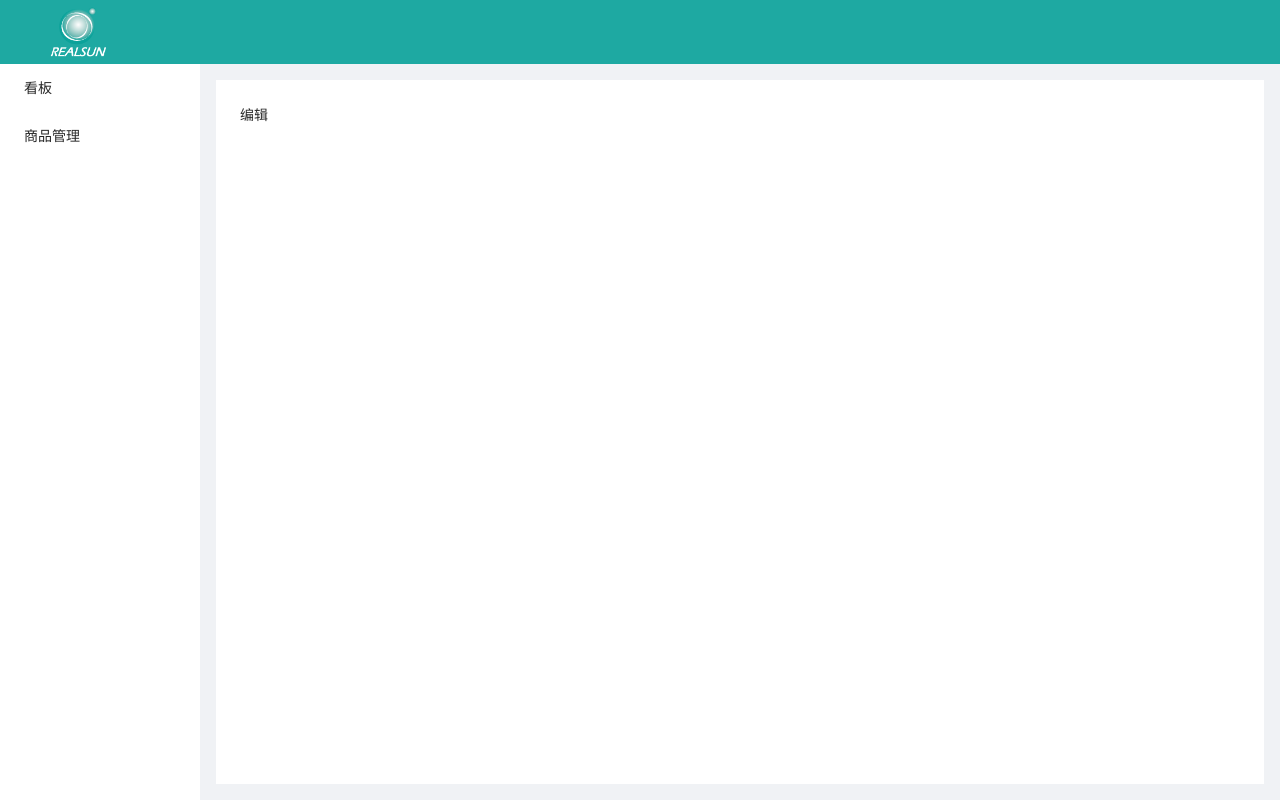
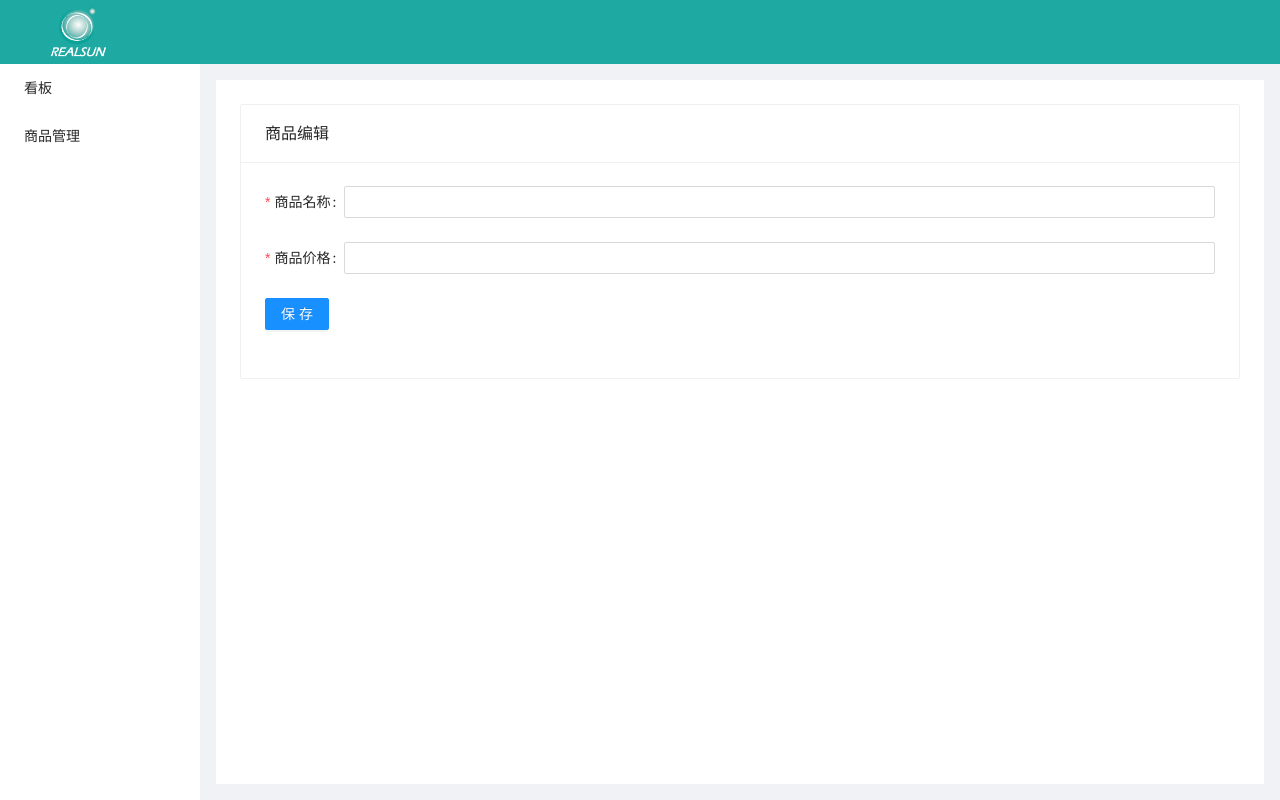
Before and after one commit to codetanqi/ReactDemo, a React (Create React App) app: page /#/admin/products/edit/1 in a window 1280 px wide. Built offline with nearby package versions, Linux system fonts and the light colour scheme.

Commit message:
完成Login页面

```diff
--- a/src/index.js
+++ b/src/index.js
@@ -2,7 +2,7 @@ import React from 'react';
 import ReactDOM from 'react-dom';
 import './index.css';
 import App from './App';
-import { mainRoutes } from './routes'
+import { adminRoutes, mainRoutes } from './routes'
 import reportWebVitals from './reportWebVitals';
 import { HashRouter as Router, Switch, Route, Redirect } from 'react-router-dom'
 
@@ -13,10 +13,10 @@ ReactDOM.render(
       <Switch>
         <Route path='/admin' render={routeProps => <App {...routeProps} />}></Route>
         {mainRoutes.map(route => {
-          console.log(route)
           return <Route key={route.path} {...route} />
 
         })}
+        <Redirect to={adminRoutes[0].path} from='/admin'></Redirect>
         <Redirect to="/404 "></Redirect>
       </Switch>
     </Router>
--- a/src/pages/Login.js
+++ b/src/pages/Login.js
@@ -1,9 +1,55 @@
 import React from 'react'
+import { Form, Input, Button, message } from 'antd';
+import bgImg from '../components/Frame/logo.png'
 
-function Login() {
+function Login(props) {
+
+    const onFinish = (props) => {
+    }
+    const onFinishFailed = () => {
+
+    }
     return (
-        <div>
+        <div style={{
+            width: '400px',
+            height: '300px',
+            padding: '1em',
+            textAlign: 'center',
+            boxShadow: '1px 2px 3px 2px #ddd',
+            borderRadius: '5px',
+            marginLeft: '-200px',
+            marginTop: '-150px',
+            position: 'absolute',
+            top: '50%',
+            left: '50%',
+        }}>
             <h1>登录</h1>
+            <Form
+                name="basic"
+                onFinish={onFinish}
+                onFinishFailed={onFinishFailed}
+            >
+                <Form.Item
+                    label="Username"
+                    name="username"
+                    rules={[{ required: true, message: '请输入账户名!' }]}
+                >
+                    <Input />
+                </Form.Item>
+
+                <Form.Item
+                    label="Password"
+                    name="password"
+                    rules={[{ required: true, message: '请输入密码!' }]}
+                >
+                    <Input.Password />
+                </Form.Item>
+                <Form.Item >
+                    <Button type="primary" htmlType="submit">
+                        Submit
+        </Button>
+                </Form.Item>
+            </Form>
         </div>
     )
 }
--- a/src/pages/admin/products/Edit.js
+++ b/src/pages/admin/products/Edit.js
@@ -1,10 +1,45 @@
-import React from 'react'
+import React from 'react';
+import { Form, Card, Input, Button, message } from 'antd'
 
-function Edit() {
+function Edit(props) {
+    const handleSubmit = (e) => {
+        console.log(e);
+    }
+
+    const valueChange = (e) => {
+        console.log(e)
+    }
+    const submitFailure = (e) => {
+        console.log(e)
+    }
     return (
-        <div>
-            <h1>编辑</h1>
-        </div>
+        <Card title="商品编辑"
+        >
+            <Form
+                onFinish={e => handleSubmit(e)}
+                onValuesChange={e => valueChange(e)}
+                onFinishFailed={e => submitFailure(e)}
+            >
+                <Form.Item
+                    label="商品名称"
+                    name="name"
+                    rules={[{ required: true, message: '请输入商品名称!' }]}
+                >
+                    <Input />
+                </Form.Item>
+                <Form.Item
+                    label="商品价格"
+                    name="price"
+                    rules={[{ required: true, message: '请输入商品价格!' }, {
+                    }]}
+                >
+                    <Input type='number' />
+                </Form.Item>
+                <Form.Item >
+                    <Button type="primary" htmlType="submit">保存</Button>
+                </Form.Item>
+            </Form>
+        </Card>
     )
 }
 
--- a/src/pages/admin/products/List.js
+++ b/src/pages/admin/products/List.js
@@ -21,7 +21,7 @@ const dataSource = [
         price: 99
     }
 ];
-function List() {
+function List(props) {
     const column = [
         {
             title: '序号',
@@ -57,7 +57,8 @@ function List() {
 
 
     return (
-        <Card title="商品列表" extra={<Button type="primary" size="small">新增</Button>}>
+        <Card title="商品列表"
+            extra={<Button type="primary" size="small" onClick={() => props.history.push('/admin/products/edit')}>新增</Button>}>
             <Table columns={column} bordered dataSource={dataSource} ></Table>
         </Card>
     )
--- a/src/routes/index.js
+++ b/src/routes/index.js
@@ -24,7 +24,7 @@ export const adminRoutes = [{
     icon: 'AreaChartOutlined'
 },
 {
-    path: '/admin/products/edit/:id',
+    path: '/admin/products/edit/:id?',
     isShow: false,
     component: Edit
 }, {
```
